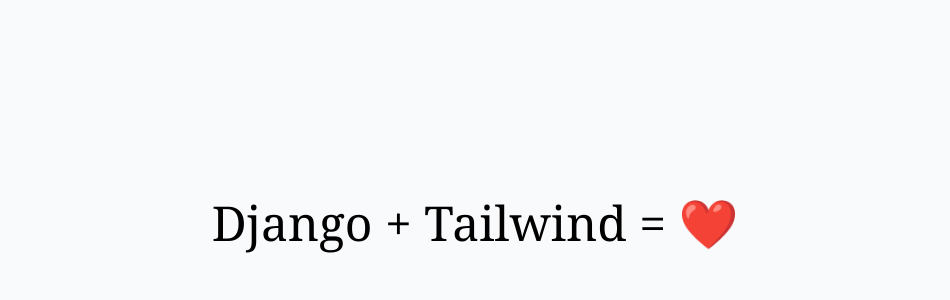
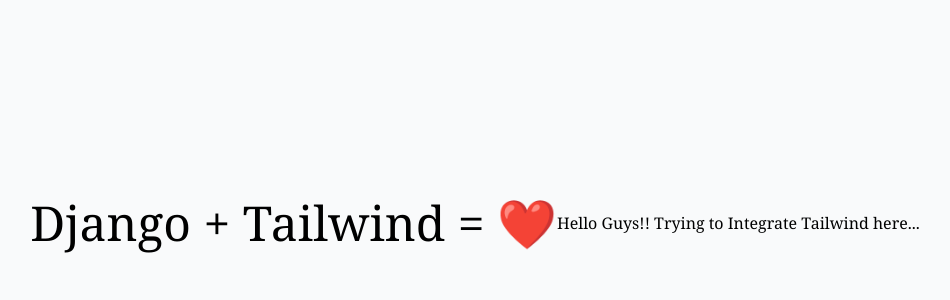
Before and after one commit to Akshra-123/Django_Learning, a Django app: template DjangoLearning/DjangoLearn/TailwindApp/templates/base.html in a window 1280 px wide. Shown: the part 177-477 px from the top of the page, without its empty margins (165-1115 px from the left). Run offline with Django 5.2, Linux system fonts and the light colour scheme; the template is opened without the code that fills it, so the values that code supplies are empty; some libraries are stand-ins or nearby versions.

Commit message:
Update base.html

```diff
--- a/DjangoLearning/DjangoLearn/TailwindApp/templates/base.html
+++ b/DjangoLearning/DjangoLearn/TailwindApp/templates/base.html
@@ -13,6 +13,7 @@
 		<div class="container mx-auto">
 			<section class="flex items-center justify-center h-screen">
 				<h1 class="text-5xl">Django + Tailwind = ❤️</h1>
+				<p> Hello Guys!! Trying to Integrate Tailwind here...</p>
 			</section>
 		</div>
 	</body>
```
